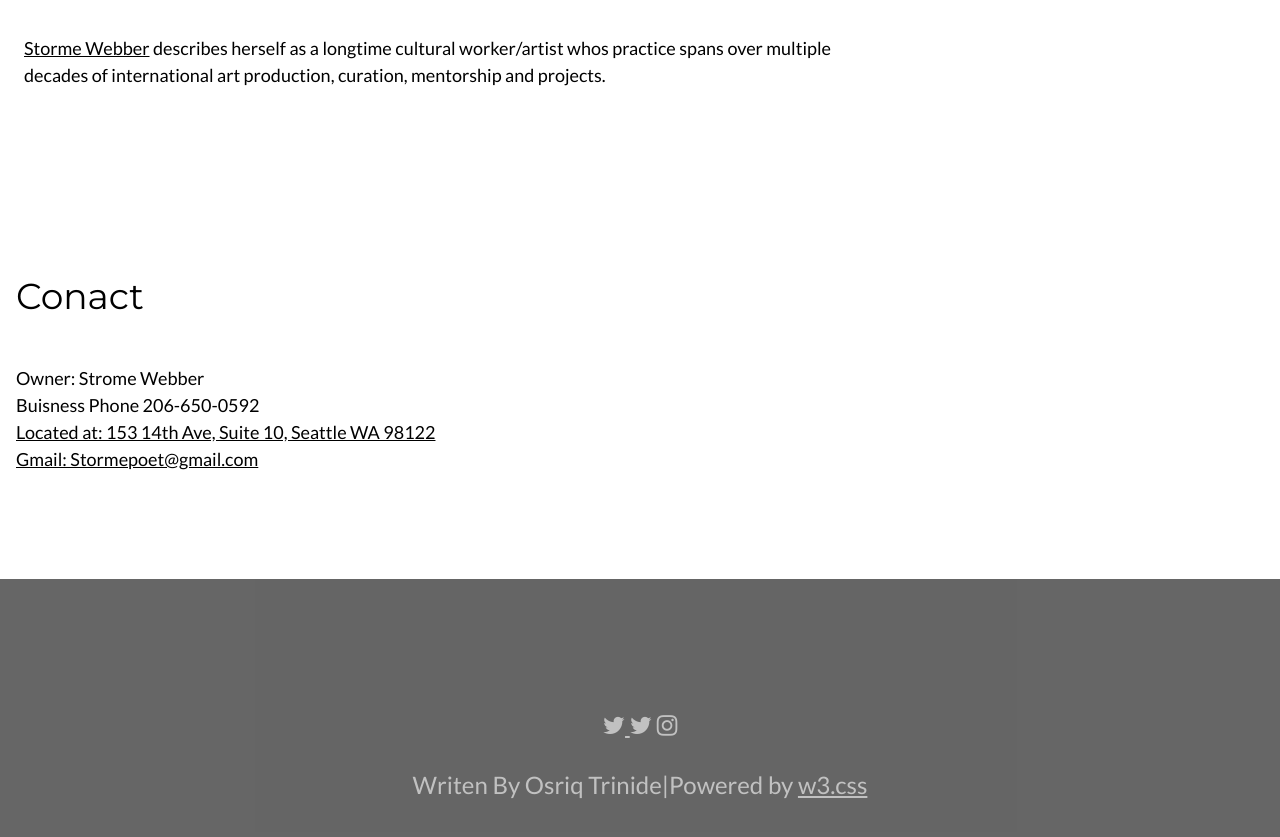
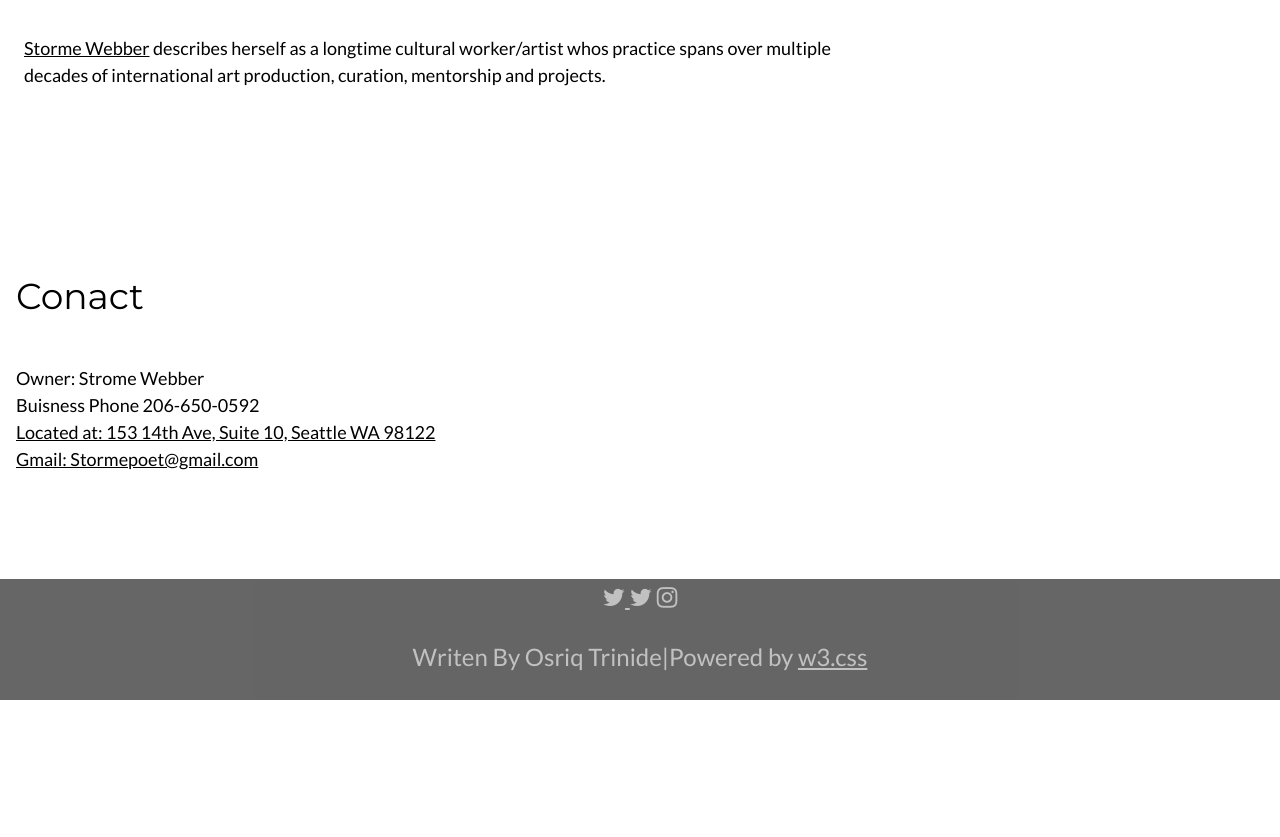
Before and after one commit to Odtrinide/testingvoices, a plain HTML site: page index.html in a window 1280 px wide. Shown: the part 2725-3562 px from the top of the page. After the commit the page ends 3425 px from the top, so only its background shows below. Drawn offline with nearby package versions, Linux system fonts and the light colour scheme.

Commit message:
Update index.html

```diff
--- a/index.html
+++ b/index.html
@@ -128,8 +128,8 @@ In the Two Spirit tradition, we work "to keep the fire lit in the village", mean
 
 <!-- Footer -->
 <div>
-<div class="w3-container w3-black w3-center w3-opacity w3-padding-64">
-<footer class="w3-container w3-padding-64 w3-center w3-opacity">
+<div class="w3-container w3-black w3-center w3-opacity w3-padding-34">
+<footer class="w3-container w3-padding-34 w3-center w3-opacity">
   <div class="w3-xlarge w3-padding-10">
     <a href="https://twitter.com/SeattleArts"><i class="fa fa-twitter w3-hover-opacity"></i> </a>
 	<a href="https://twitter.com/StormeWebber/status/1493690211225669634"><i class="fa fa-twitter w3-hover-opacity"></i></a>
```
